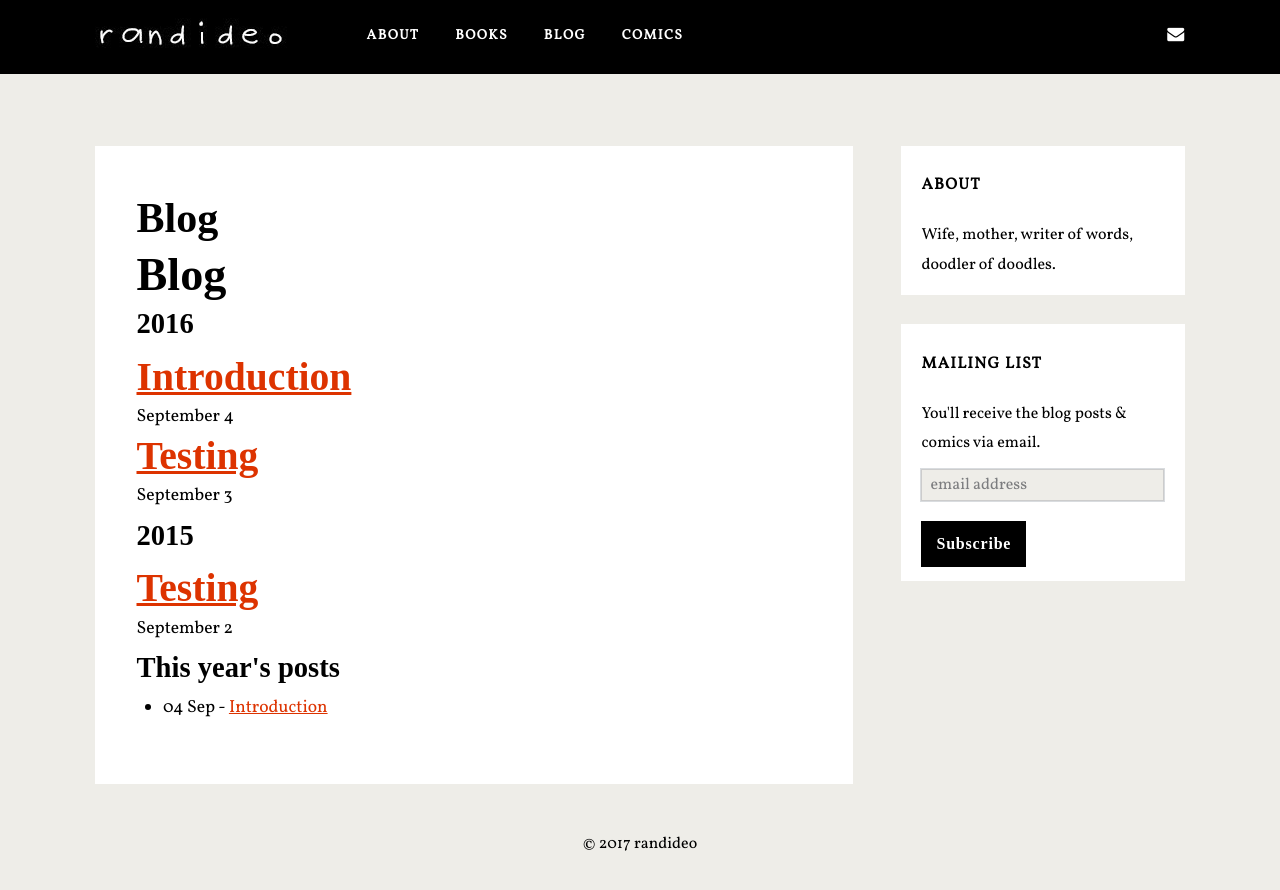
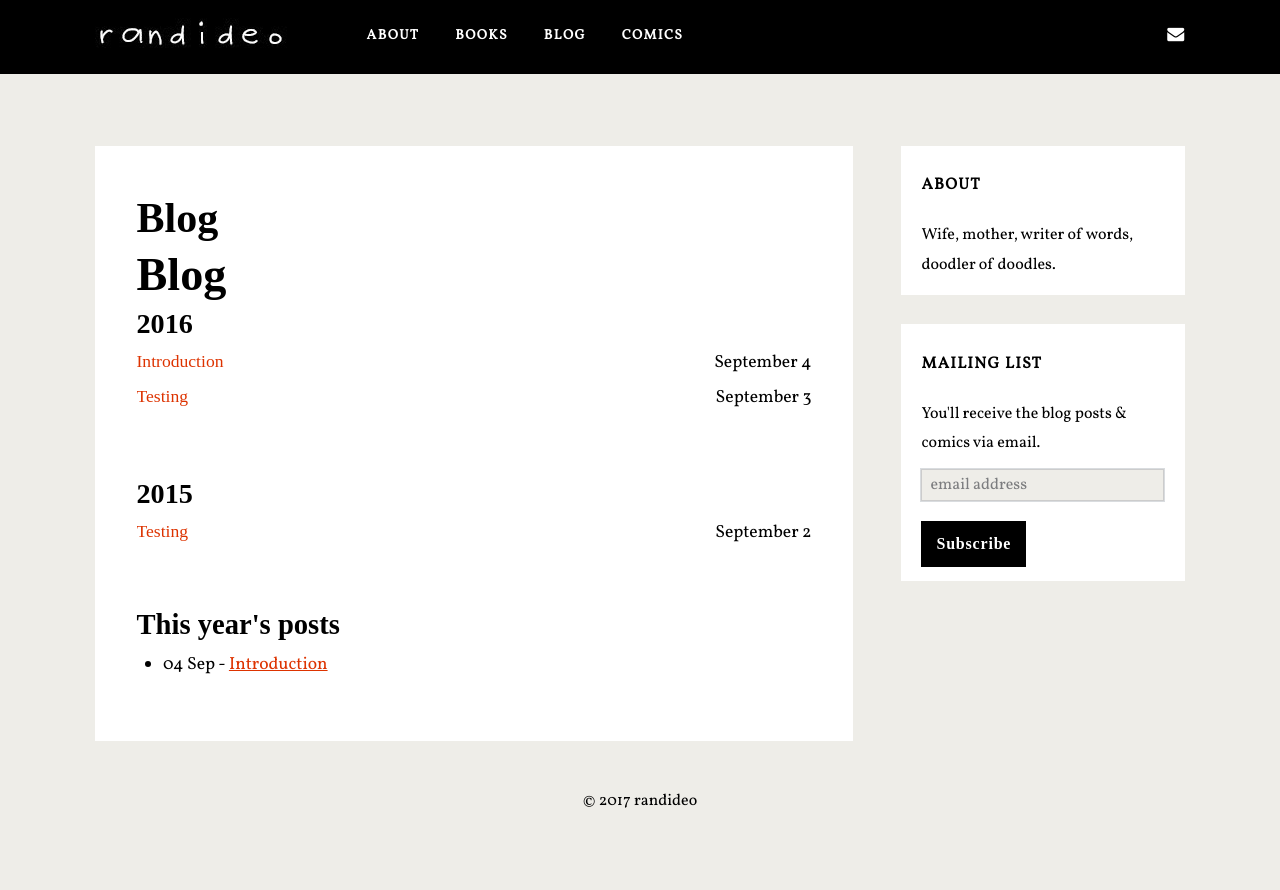
Before and after one commit to randideo/randideo.github.io, a Jekyll site: the page built from blog.html, in a window 1280 px wide. Shown: the top 890 px of the page. Built offline with Jekyll 4.4.1, drawn with Linux system fonts in a browser that asks for light colours; nearby versions of some CDN libraries; some web fonts are replaced; comment, search, counter and statistics services are not loaded.

Commit message:
Create style.css

```diff
--- a/css/style.css
+++ b/css/style.css
@@ -1491,6 +1491,47 @@ height:auto;
   padding: 0;
 }
 
+.archive {
+  margin-bottom: 3em;
+  text-align: center;
+  @media (min-width: 672px) {
+    text-align: left;
+  }
+
+  h2 {
+    display: inline-block;
+    margin: 0;
+    font-size: inherit;
+    font-weight: normal;
+  }
+
+  h3 {
+    font-size: 1.6em;
+  }
+
+  .archive-item {
+    margin-bottom: 1em;
+    overflow: auto;
+    @media (min-width: 672px) {
+      margin-bottom: .5em;
+    }
+  }
+
+  .archive-item + .archive-year {
+    margin-top: 2em;
+  }
+
+  .archive-date {
+    margin-top: 0;
+    margin-bottom: 0;
+    @media (min-width: 672px) {
+      float: right;
+      margin-left: 1em;
+    }
+  }
+
+}
+
 .tags li {
   float: left;
 }
```
